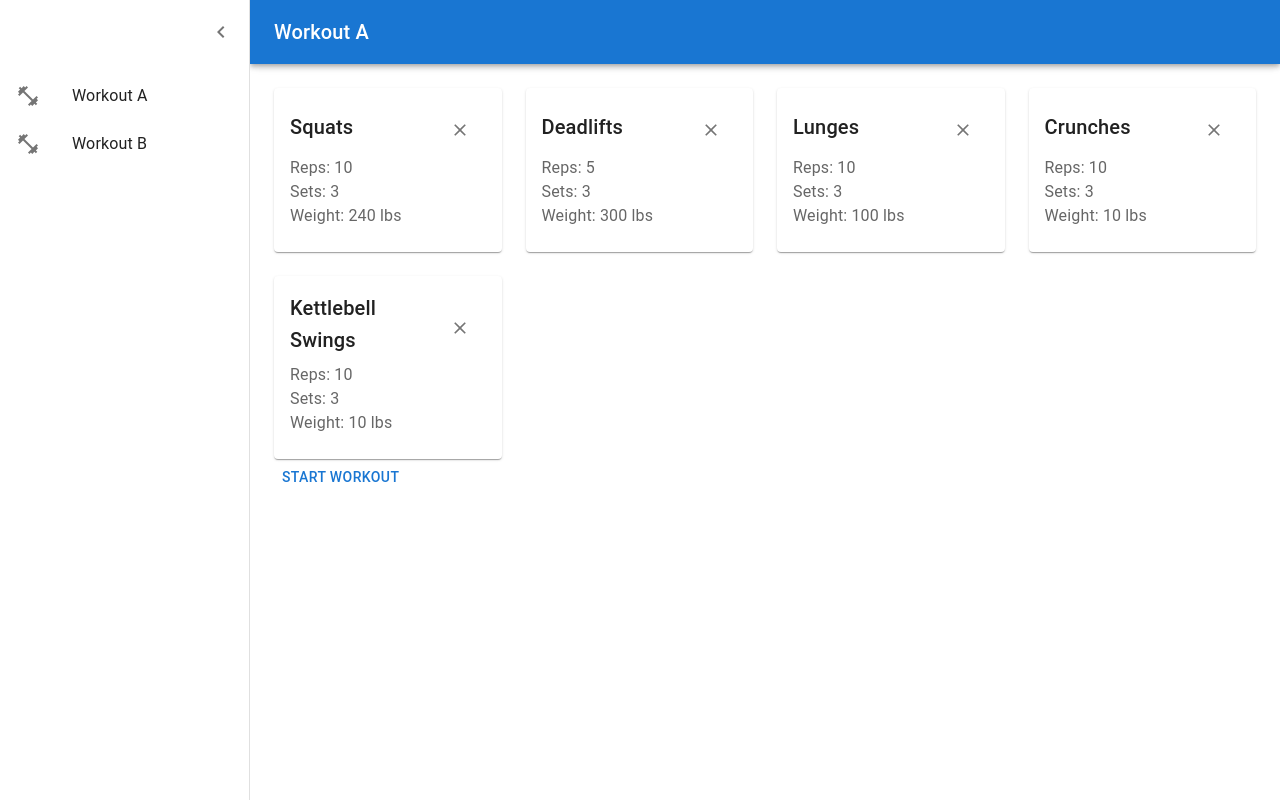
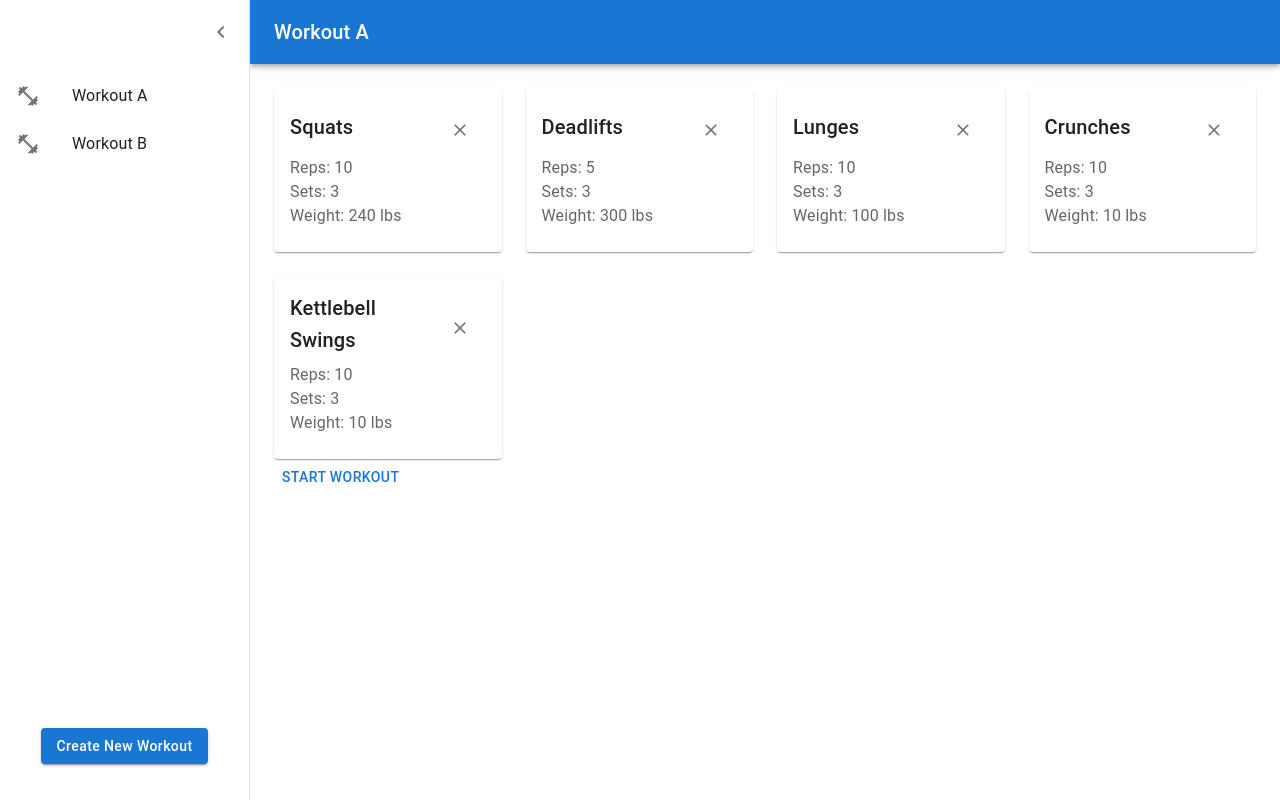
Before and after one commit to hudson-pierce/nextjs-todo-app, a Next.js app: page /workouts in a window 1280 px wide. Built offline with nearby package versions, Linux system fonts and the light colour scheme.

Commit message:
Implement create new workout button

```diff
--- a/pages/workouts.js
+++ b/pages/workouts.js
@@ -16,6 +16,7 @@ import ListItemButton from '@mui/material/ListItemButton';
 import ListItemIcon from '@mui/material/ListItemIcon';
 import ListItemText from '@mui/material/ListItemText';
 import FitnessCenterIcon from '@mui/icons-material/FitnessCenter';
+import Button from '@mui/material/Button';
 import WorkoutDetails from '../components/workouts/WorkoutDetails';
 
 // Dummy data (will be replaced with data from DB)
@@ -146,13 +147,23 @@ export default function PersistentDrawerLeft() {
   const [workouts, setWorkouts] = useState(WORKOUTS);
   const [selectedWorkout, setSelectedWorkout] = useState(workouts[0]);
 
+  useEffect(() => {
+    console.log(selectedWorkout);
+  }, [selectedWorkout]);
+
   const handleWorkoutClick = (event) => {
     setSelectedWorkout(workouts.find((workout) => workout.name === event.target.textContent));
   };
 
-  useEffect(() => {
-    console.log(selectedWorkout);
-  }, [selectedWorkout]);
+  const createNewWorkout = () => {
+    const newWorkout = {
+      name: 'New Workout',
+      id: 'new',
+      exercises: []
+    };
+    setWorkouts([...workouts, newWorkout]);
+    setSelectedWorkout(newWorkout);
+  }
 
   const handleDrawerOpen = () => {
     setOpen(true);
@@ -188,12 +199,16 @@ export default function PersistentDrawerLeft() {
           '& .MuiDrawer-paper': {
             width: drawerWidth,
             boxSizing: 'border-box',
+            display: 'flex',
+            flexDirection: 'column',
+            justifyContent: 'space-between',
           },
         }}
         variant="persistent"
         anchor="left"
         open={open}
       >
+        <div>
           <DrawerHeader>
             <IconButton onClick={handleDrawerClose}>
               {theme.direction === 'ltr' ? <ChevronLeftIcon /> : <ChevronRightIcon />}
@@ -211,6 +226,10 @@ export default function PersistentDrawerLeft() {
               </ListItem>
             ))}
           </List>
+        </div>
+        <div style={{   display: 'flex', justifyContent: 'center', marginBottom: '20px',}}>
+          <Button variant="contained" color="primary" onClick={createNewWorkout} sx={{ margin: 2, textTransform: 'none' }}>Create New Workout</Button>
+        </div>
       </Drawer>
       <Main open={open}>
         <DrawerHeader />
```
Lines whose indentation alone changed are shown as unchanged.
